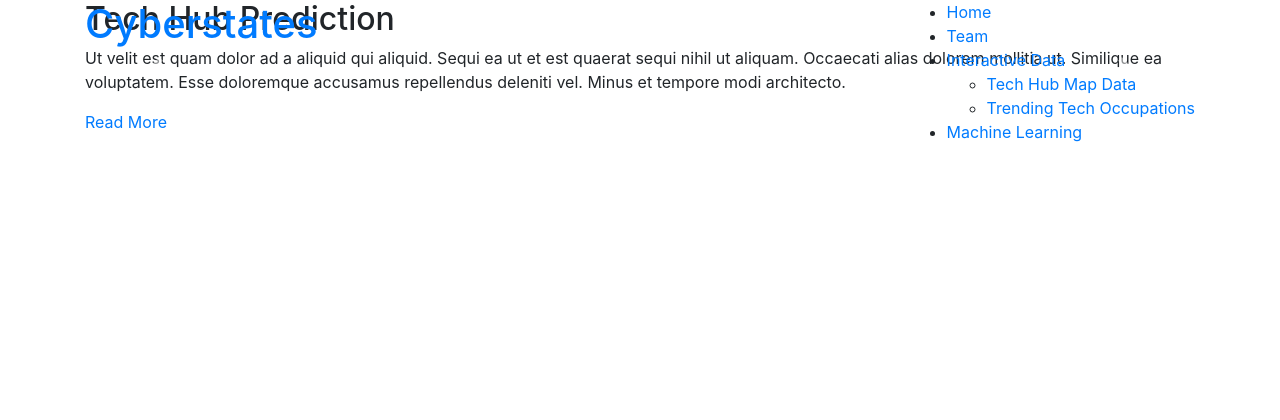
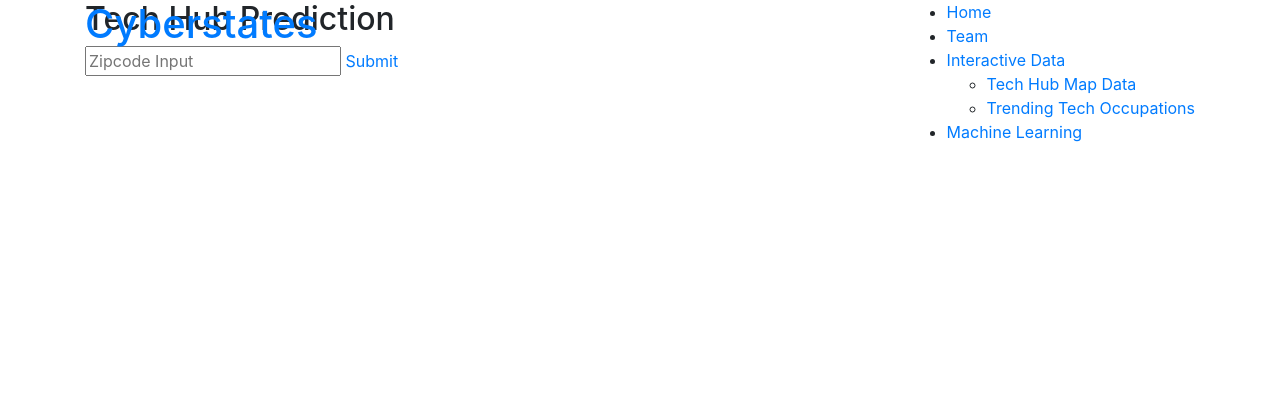
Before and after one commit to joshcoronel/machine-learning-tech-hubs, a Flask app: template templates/ML.html in a window 1280 px wide. Shown: the top 420 px of the page. Run offline with Flask 2, Linux system fonts and the light colour scheme; the template is opened without the code that fills it, so the values that code supplies are empty; parts of the project's set-up code (start-up, migrations or seed data) failed here and were passed over; some libraries are stand-ins or nearby versions.

Commit message:
add ML html

```diff
--- a/templates/ML.html
+++ b/templates/ML.html
@@ -73,38 +73,12 @@
       <div class="carousel-item active">
         <div class="carousel-container">
           <h2 class="animate__animated animate__fadeInDown">Tech Hub <span>Prediction</span></h2>
-          <p class="animate__animated animate__fadeInUp">Ut velit est quam dolor ad a aliquid qui aliquid. Sequi ea ut et est quaerat sequi nihil ut aliquam. Occaecati alias dolorem mollitia ut. Similique ea voluptatem. Esse doloremque accusamus repellendus deleniti vel. Minus et tempore modi architecto.</p>
-          <a href="" class="btn-get-started animate__animated animate__fadeInUp">Read More</a>
+          <form class="animate__animated animate__fadeInUp" action="{{ url_for('predict')}}"method="post">
+            <input class="animate__animated animate__fadeInUp" type="text" name="zipcode input" placeholder="Zipcode Input" required="required" />
+          <a href="" class="btn-get-started animate__animated animate__fadeInUp">Submit</a>
         </div>
       </div>
 
-      <!-- Slide 2 -->
-      <div class="carousel-item">
-        <div class="carousel-container">
-          <h2 class="animate__animated animate__fadeInDown">Lorem Ipsum Dolor</h2>
-          <p class="animate__animated animate__fadeInUp">Ut velit est quam dolor ad a aliquid qui aliquid. Sequi ea ut et est quaerat sequi nihil ut aliquam. Occaecati alias dolorem mollitia ut. Similique ea voluptatem. Esse doloremque accusamus repellendus deleniti vel. Minus et tempore modi architecto.</p>
-          <a href="" class="btn-get-started animate__animated animate__fadeInUp">Read More</a>
-        </div>
-      </div>
-
-      <!-- Slide 3 -->
-      <div class="carousel-item">
-        <div class="carousel-container">
-          <h2 class="animate__animated animate__fadeInDown">Sequi ea ut et est quaerat</h2>
-          <p class="animate__animated animate__fadeInUp">Ut velit est quam dolor ad a aliquid qui aliquid. Sequi ea ut et est quaerat sequi nihil ut aliquam. Occaecati alias dolorem mollitia ut. Similique ea voluptatem. Esse doloremque accusamus repellendus deleniti vel. Minus et tempore modi architecto.</p>
-          <a href="" class="btn-get-started animate__animated animate__fadeInUp">Read More</a>
-        </div>
-      </div>
-
-      <a class="carousel-control-prev" href="#heroCarousel" role="button" data-slide="prev">
-        <span class="carousel-control-prev-icon bx bx-chevron-left" aria-hidden="true"></span>
-        <span class="sr-only">Previous</span>
-      </a>
-
-      <a class="carousel-control-next" href="#heroCarousel" role="button" data-slide="next">
-        <span class="carousel-control-next-icon bx bx-chevron-right" aria-hidden="true"></span>
-        <span class="sr-only">Next</span>
-      </a>
 
     </div>
   </section><!-- End Hero -->
```
